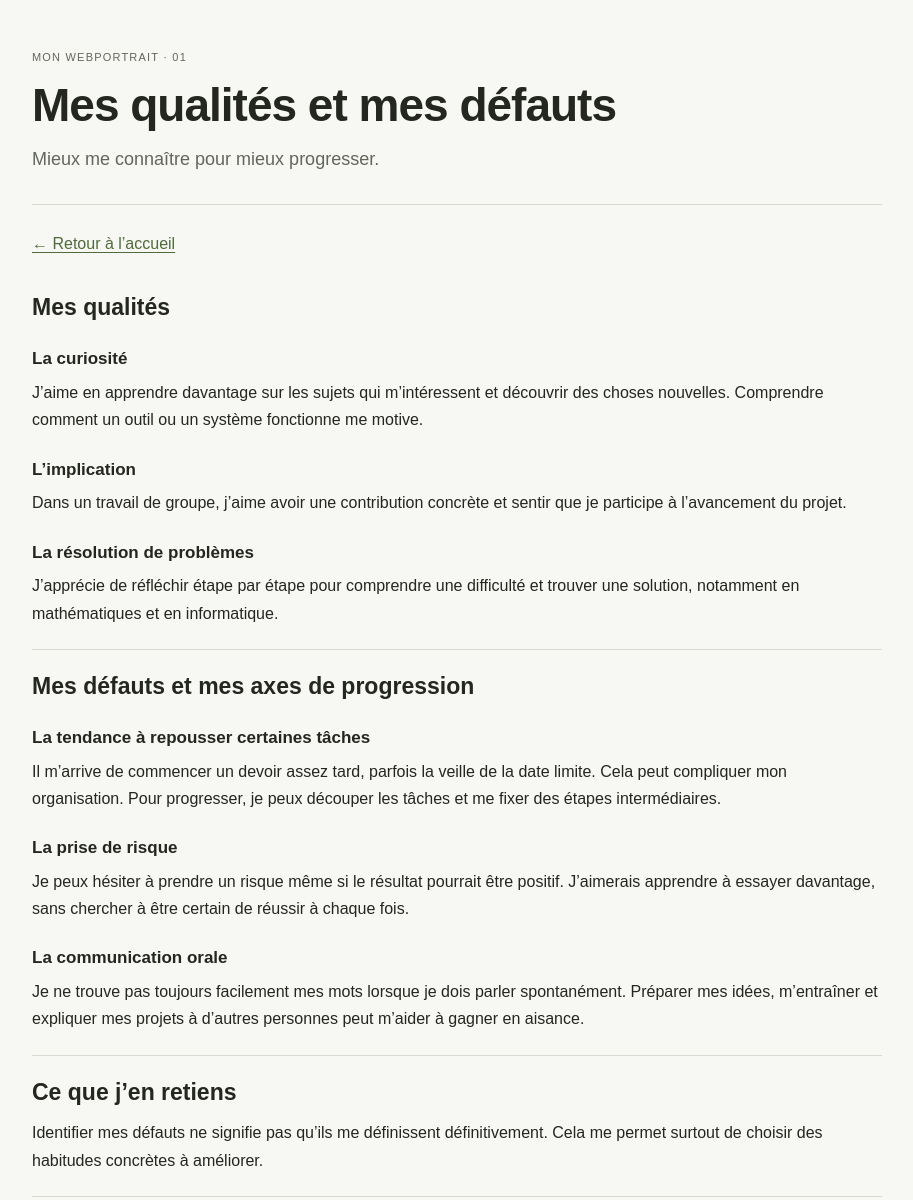
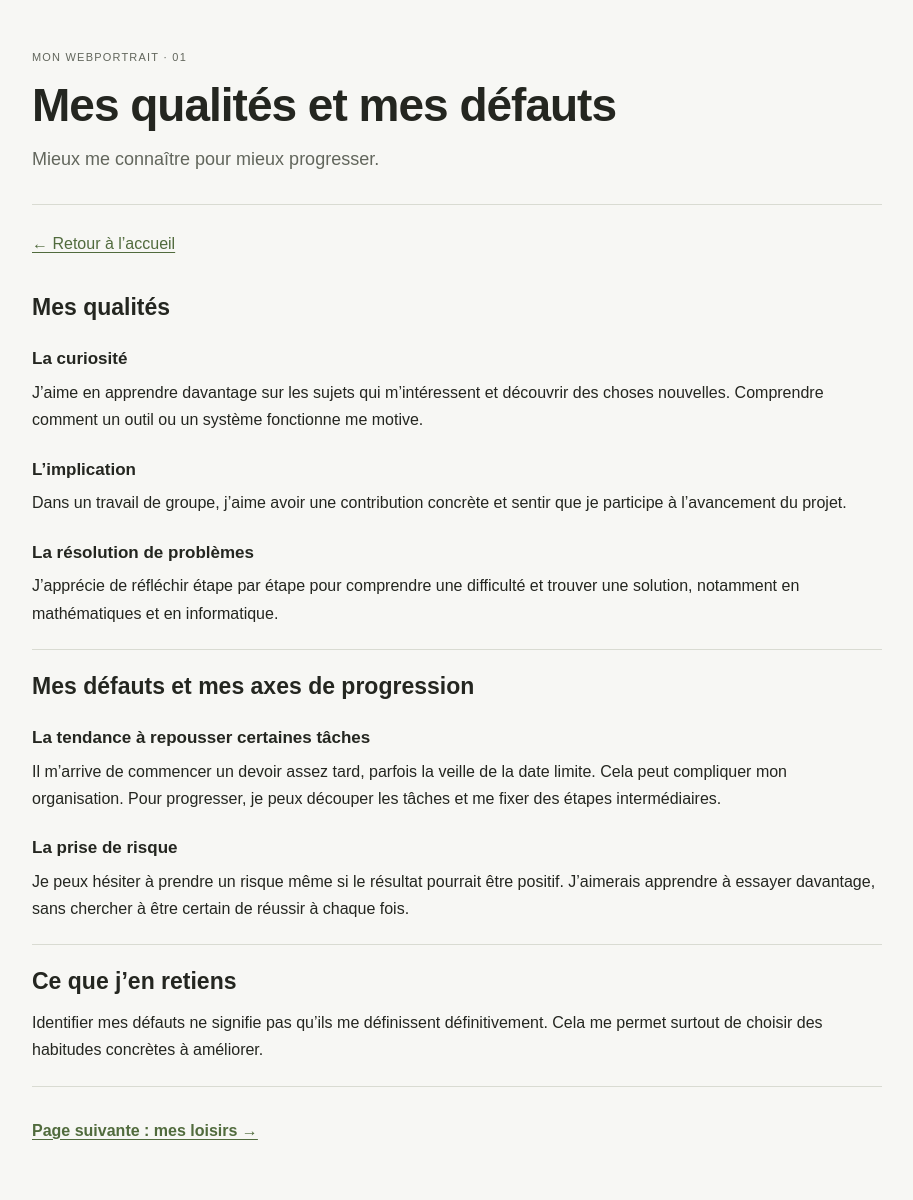
Before and after one commit to lildilu/ppp, a plain HTML site: page pages/qualites-defauts.html in a window 1280 px wide. Shown: the top 1200 px of the page, without its empty margins (183-1096 px from the left). Drawn offline with Linux system fonts and the light colour scheme.

Commit message:
Update qualites-defauts.html

```diff
--- a/pages/qualites-defauts.html
+++ b/pages/qualites-defauts.html
@@ -1,3 +1,3 @@
 <!doctype html><html lang="fr"><head><meta charset="utf-8"><meta name="viewport" content="width=device-width, initial-scale=1"><title>Mes qualités et mes défauts</title><link rel="stylesheet" href="../style.css"></head><body><header><p class="small-title">MON WEBPORTRAIT · 01</p><h1>Mes qualités et mes défauts</h1><p class="subtitle">Mieux me connaître pour mieux progresser.</p></header><main><p><a href="../index.html">← Retour à l’accueil</a></p>
 <section><h2>Mes qualités</h2><h3>La curiosité</h3><p>J’aime en apprendre davantage sur les sujets qui m’intéressent et découvrir des choses nouvelles. Comprendre comment un outil ou un système fonctionne me motive.</p><h3>L’implication</h3><p>Dans un travail de groupe, j’aime avoir une contribution concrète et sentir que je participe à l’avancement du projet.</p><h3>La résolution de problèmes</h3><p>J’apprécie de réfléchir étape par étape pour comprendre une difficulté et trouver une solution, notamment en mathématiques et en informatique.</p></section>
-<section><h2>Mes défauts et mes axes de progression</h2><h3>La tendance à repousser certaines tâches</h3><p>Il m’arrive de commencer un devoir assez tard, parfois la veille de la date limite. Cela peut compliquer mon organisation. Pour progresser, je peux découper les tâches et me fixer des étapes intermédiaires.</p><h3>La prise de risque</h3><p>Je peux hésiter à prendre un risque même si le résultat pourrait être positif. J’aimerais apprendre à essayer davantage, sans chercher à être certain de réussir à chaque fois.</p><h3>La communication orale</h3><p>Je ne trouve pas toujours facilement mes mots lorsque je dois parler spontanément. Préparer mes idées, m’entraîner et expliquer mes projets à d’autres personnes peut m’aider à gagner en aisance.</p></section><section><h2>Ce que j’en retiens</h2><p>Identifier mes défauts ne signifie pas qu’ils me définissent définitivement. Cela me permet surtout de choisir des habitudes concrètes à améliorer.</p></section><p class="page-nav"><a href="loisirs.html">Page suivante : mes loisirs →</a></p></main><footer><a href="../index.html">Accueil</a><span>David Di Lucchio · PPP</span></footer></body></html>
+<section><h2>Mes défauts et mes axes de progression</h2><h3>La tendance à repousser certaines tâches</h3><p>Il m’arrive de commencer un devoir assez tard, parfois la veille de la date limite. Cela peut compliquer mon organisation. Pour progresser, je peux découper les tâches et me fixer des étapes intermédiaires.</p><h3>La prise de risque</h3><p>Je peux hésiter à prendre un risque même si le résultat pourrait être positif. J’aimerais apprendre à essayer davantage, sans chercher à être certain de réussir à chaque fois.</p></section><section><h2>Ce que j’en retiens</h2><p>Identifier mes défauts ne signifie pas qu’ils me définissent définitivement. Cela me permet surtout de choisir des habitudes concrètes à améliorer.</p></section><p class="page-nav"><a href="loisirs.html">Page suivante : mes loisirs →</a></p></main><footer><a href="../index.html">Accueil</a><span>David Di Lucchio · PPP</span></footer></body></html>
```
